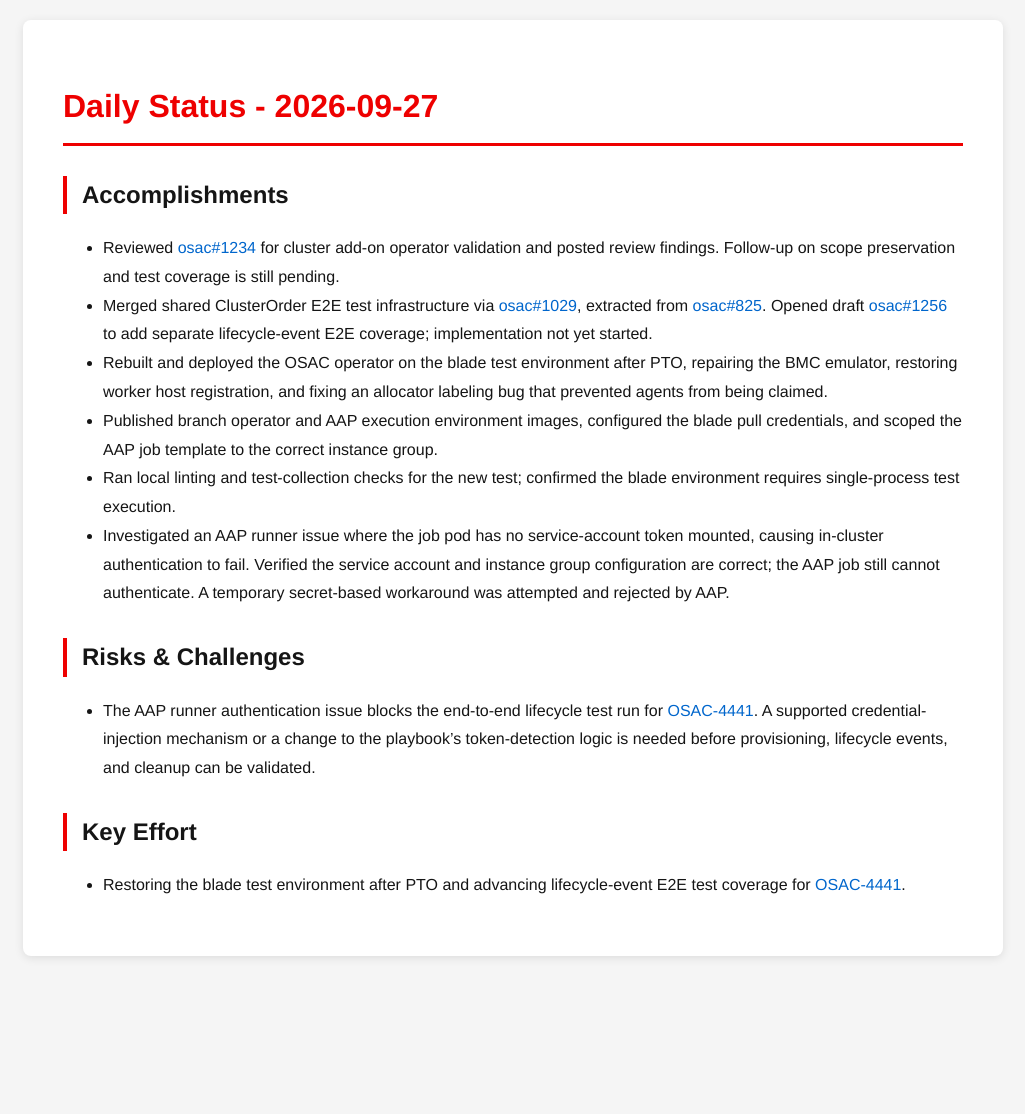
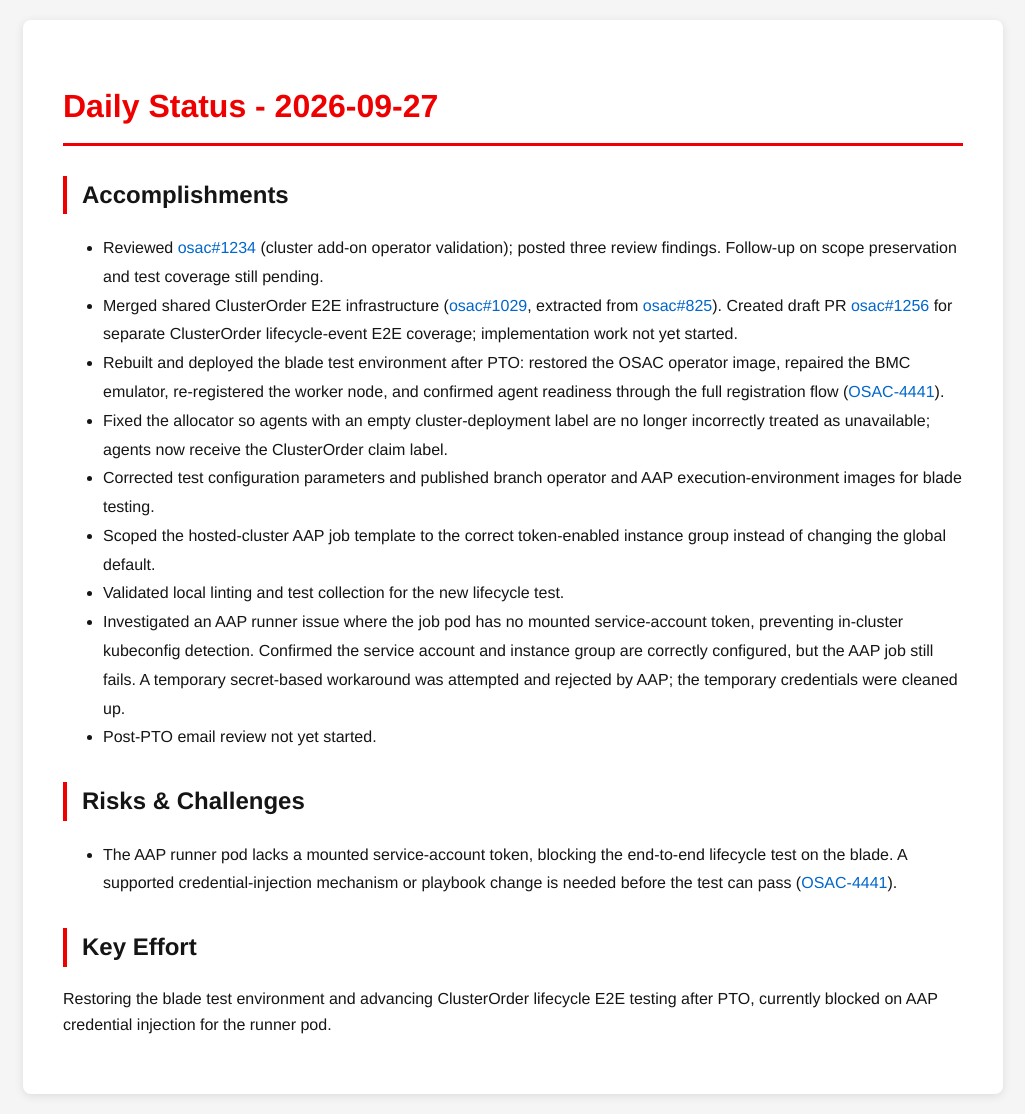
Before and after one commit to tzvatot/daily-status, a Jekyll site: the page built from 2026-09-27.md, in a window 1280 px wide. Shown: the whole page, without its empty margins (127-1152 px from the left). Built offline with Jekyll 4.4.1, drawn with Linux system fonts in a browser that asks for light colours; before the commit the page ends 976 px from its top, so only the background shows below that.

Commit message:
Daily status update - 2026-09-27

```diff
--- a/2026-09-27.md
+++ b/2026-09-27.md
@@ -7,15 +7,18 @@
 # Daily Status - 2026-09-27
 
 ## Accomplishments
-- Reviewed [osac#1234](https://github.com/osac-project/osac/pull/1234) for cluster add-on operator validation and posted review findings. Follow-up on scope preservation and test coverage is still pending.
-- Merged shared ClusterOrder E2E test infrastructure via [osac#1029](https://github.com/osac-project/osac/pull/1029), extracted from [osac#825](https://github.com/osac-project/osac/pull/825). Opened draft [osac#1256](https://github.com/osac-project/osac/pull/1256) to add separate lifecycle-event E2E coverage; implementation not yet started.
-- Rebuilt and deployed the OSAC operator on the blade test environment after PTO, repairing the BMC emulator, restoring worker host registration, and fixing an allocator labeling bug that prevented agents from being claimed.
-- Published branch operator and AAP execution environment images, configured the blade pull credentials, and scoped the AAP job template to the correct instance group.
-- Ran local linting and test-collection checks for the new test; confirmed the blade environment requires single-process test execution.
-- Investigated an AAP runner issue where the job pod has no service-account token mounted, causing in-cluster authentication to fail. Verified the service account and instance group configuration are correct; the AAP job still cannot authenticate. A temporary secret-based workaround was attempted and rejected by AAP.
+- Reviewed [osac#1234](https://github.com/osac-project/osac/pull/1234) (cluster add-on operator validation); posted three review findings. Follow-up on scope preservation and test coverage still pending.
+- Merged shared ClusterOrder E2E infrastructure ([osac#1029](https://github.com/osac-project/osac/pull/1029), extracted from [osac#825](https://github.com/osac-project/osac/pull/825)). Created draft PR [osac#1256](https://github.com/osac-project/osac/pull/1256) for separate ClusterOrder lifecycle-event E2E coverage; implementation work not yet started.
+- Rebuilt and deployed the blade test environment after PTO: restored the OSAC operator image, repaired the BMC emulator, re-registered the worker node, and confirmed agent readiness through the full registration flow ([OSAC-4441](https://redhat.atlassian.net/browse/OSAC-4441)).
+- Fixed the allocator so agents with an empty cluster-deployment label are no longer incorrectly treated as unavailable; agents now receive the ClusterOrder claim label.
+- Corrected test configuration parameters and published branch operator and AAP execution-environment images for blade testing.
+- Scoped the hosted-cluster AAP job template to the correct token-enabled instance group instead of changing the global default.
+- Validated local linting and test collection for the new lifecycle test.
+- Investigated an AAP runner issue where the job pod has no mounted service-account token, preventing in-cluster kubeconfig detection. Confirmed the service account and instance group are correctly configured, but the AAP job still fails. A temporary secret-based workaround was attempted and rejected by AAP; the temporary credentials were cleaned up.
+- Post-PTO email review not yet started.
 
 ## Risks & Challenges
-- The AAP runner authentication issue blocks the end-to-end lifecycle test run for [OSAC-4441](https://redhat.atlassian.net/browse/OSAC-4441). A supported credential-injection mechanism or a change to the playbook's token-detection logic is needed before provisioning, lifecycle events, and cleanup can be validated.
+- The AAP runner pod lacks a mounted service-account token, blocking the end-to-end lifecycle test on the blade. A supported credential-injection mechanism or playbook change is needed before the test can pass ([OSAC-4441](https://redhat.atlassian.net/browse/OSAC-4441)).
 
 ## Key Effort
-- Restoring the blade test environment after PTO and advancing lifecycle-event E2E test coverage for [OSAC-4441](https://redhat.atlassian.net/browse/OSAC-4441).
+Restoring the blade test environment and advancing ClusterOrder lifecycle E2E testing after PTO, currently blocked on AAP credential injection for the runner pod.
```
